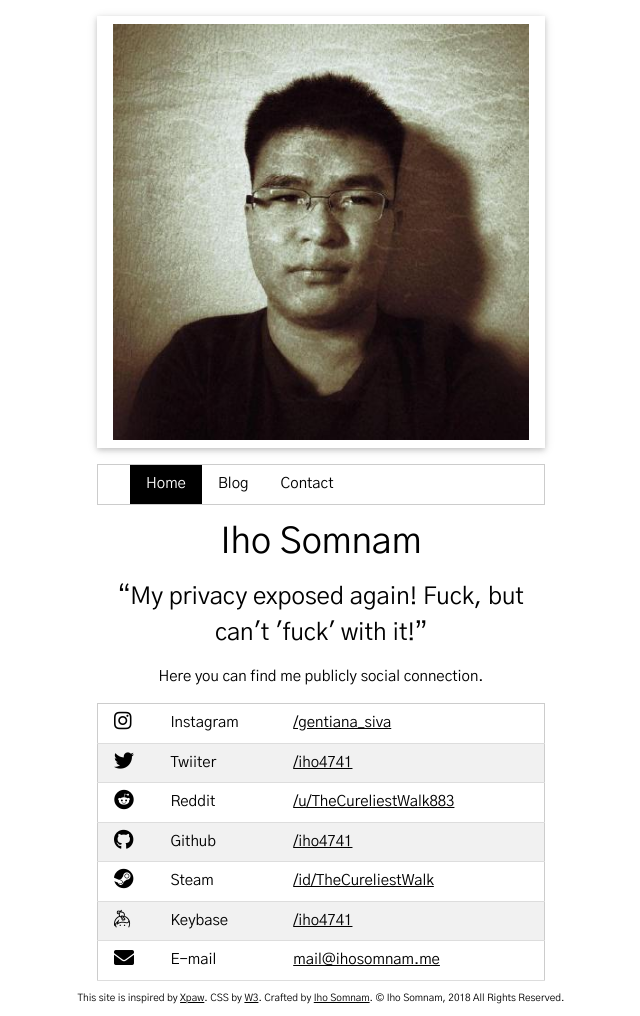
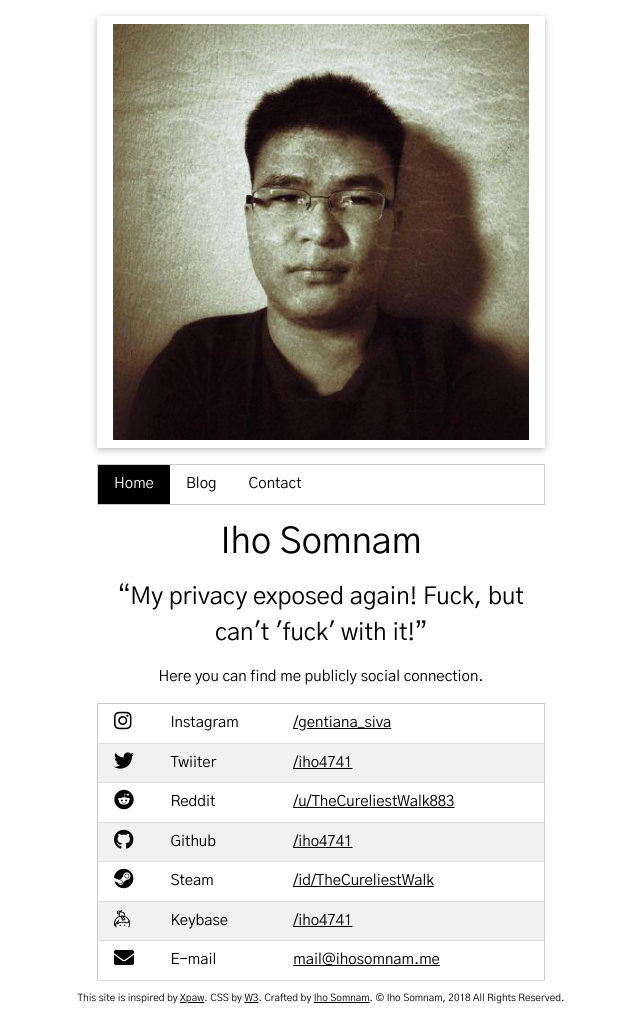
Before and after one commit to fossabot/jekyll-web-w3, a Jekyll site: the page built from index.md, in a window 1280 px wide. Shown: the whole page, without its empty margins (319-959 px from the left). Built offline with Jekyll 4.4.1, drawn with Linux system fonts in a browser that asks for light colours.

Commit message:
fixed some link in nav bar

```diff
--- a/_layouts/page.html
+++ b/_layouts/page.html
@@ -12,7 +12,7 @@ layout: default
     {%- assign iho_page = site.pages | sort: "order" -%}
 
       {%- for f in iho_page -%}
-      {%- unless f.title == false or f.url contains "/404" or f.url contains "/feed" -%}
+      {%- unless f.title == false or f.url contains "/404" or f.url contains "/feed" or f.url contains "/css" -%}
     <a class="w3-bar-item w3-button w3-mobile w3-{%- if f.url == page.url -%}black{%- endif -%} {%- if f.url != page.url -%}hover-yellow{%- endif -%}"
     href="{{ f.url | relative_url }}">{{ f.title | escape }}</a>
     {%- endunless -%}
```
